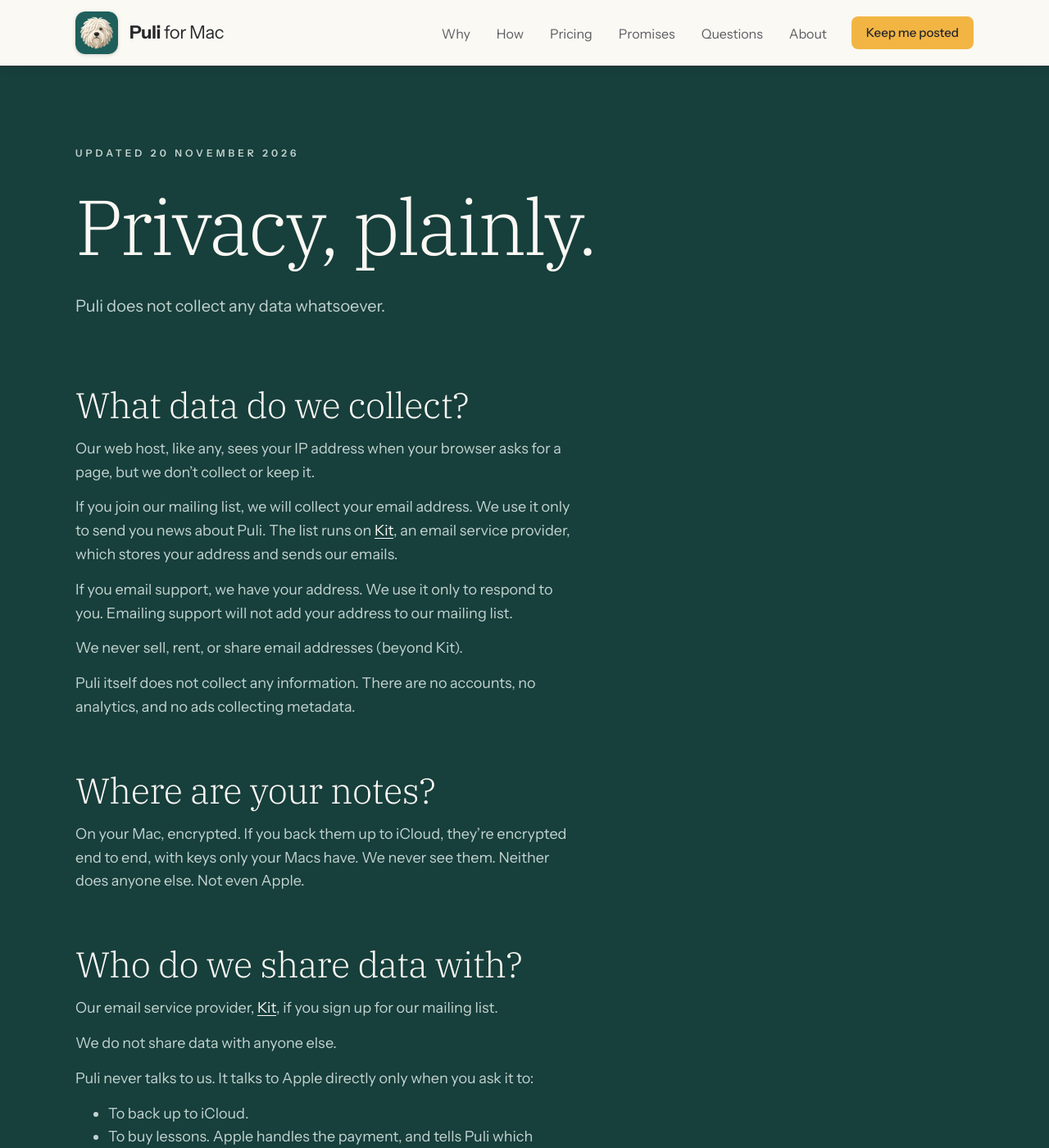
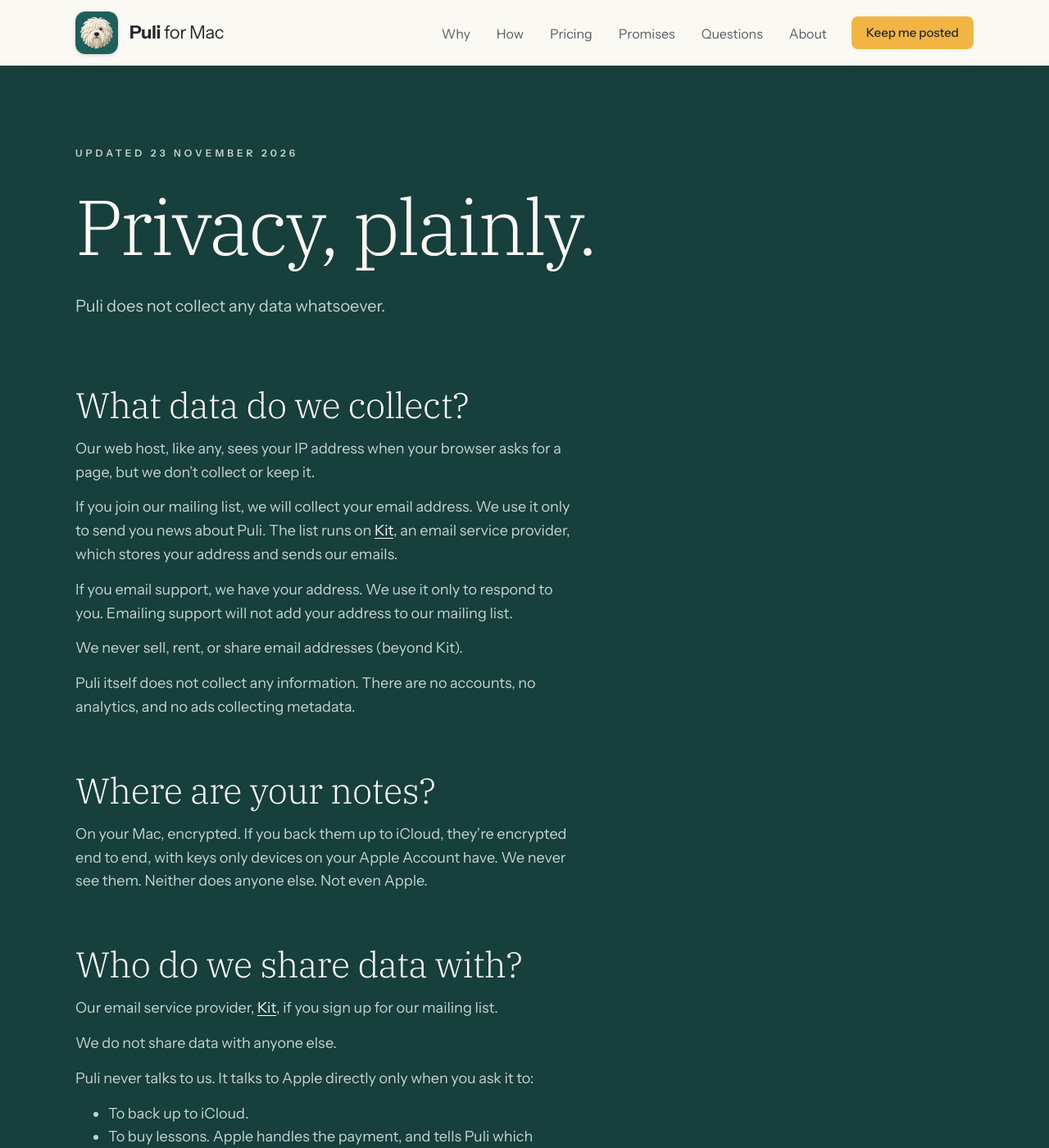
Before and after one commit to deliberate-software/puli-site, a Jekyll site: the page built from privacy.html, in a window 1280 px wide and 1400 px high. Shown: the whole window at 82% size. Built offline with Jekyll 4.4.1, drawn with Linux system fonts in a browser that asks for light colours.

Commit message:
Privacy: iCloud backups' keys are ones only devices on your Apple Account have, as iCloud Keychain syncs them to iPhones and iPads too, not only Macs
Co-Authored-By: Claude Opus 5.5 <noreply@anthropic.com>

```diff
--- a/privacy.html
+++ b/privacy.html
@@ -6,7 +6,7 @@ permalink: /privacy/
 main_class: q-section--teal   # dark teal, like the 404 (Alan, Nov 19)
 ---
 <section class="hero hero--short container">
-  <p class="eyebrow">Updated 20 November 2026</p>
+  <p class="eyebrow">Updated 23 November 2026</p>
   <h1 class="hero__title">Privacy, plainly.</h1>
   <p class="hero__lead">Puli does not collect any data whatsoever.</p>
   <div class="prose">
@@ -19,7 +19,7 @@ main_class: q-section--teal   # dark teal, like the 404 (Alan, Nov 19)
     <p>Puli itself does not collect any information. There are no accounts, no analytics, and no ads collecting metadata.</p>
 
     <h2>Where are your notes?</h2>
-    <p>On your Mac, encrypted. If you back them up to iCloud, they’re encrypted end to end, with keys only your Macs have. We never see them. Neither does anyone else. Not even Apple.</p>
+    <p>On your Mac, encrypted. If you back them up to iCloud, they’re encrypted end to end, with keys only devices on your Apple Account have. We never see them. Neither does anyone else. Not even Apple.</p>
 
     <h2>Who do we share data with?</h2>
     <p>Our email service provider, <a href="https://kit.com">Kit</a>, if you sign up for our mailing list.</p>
```
